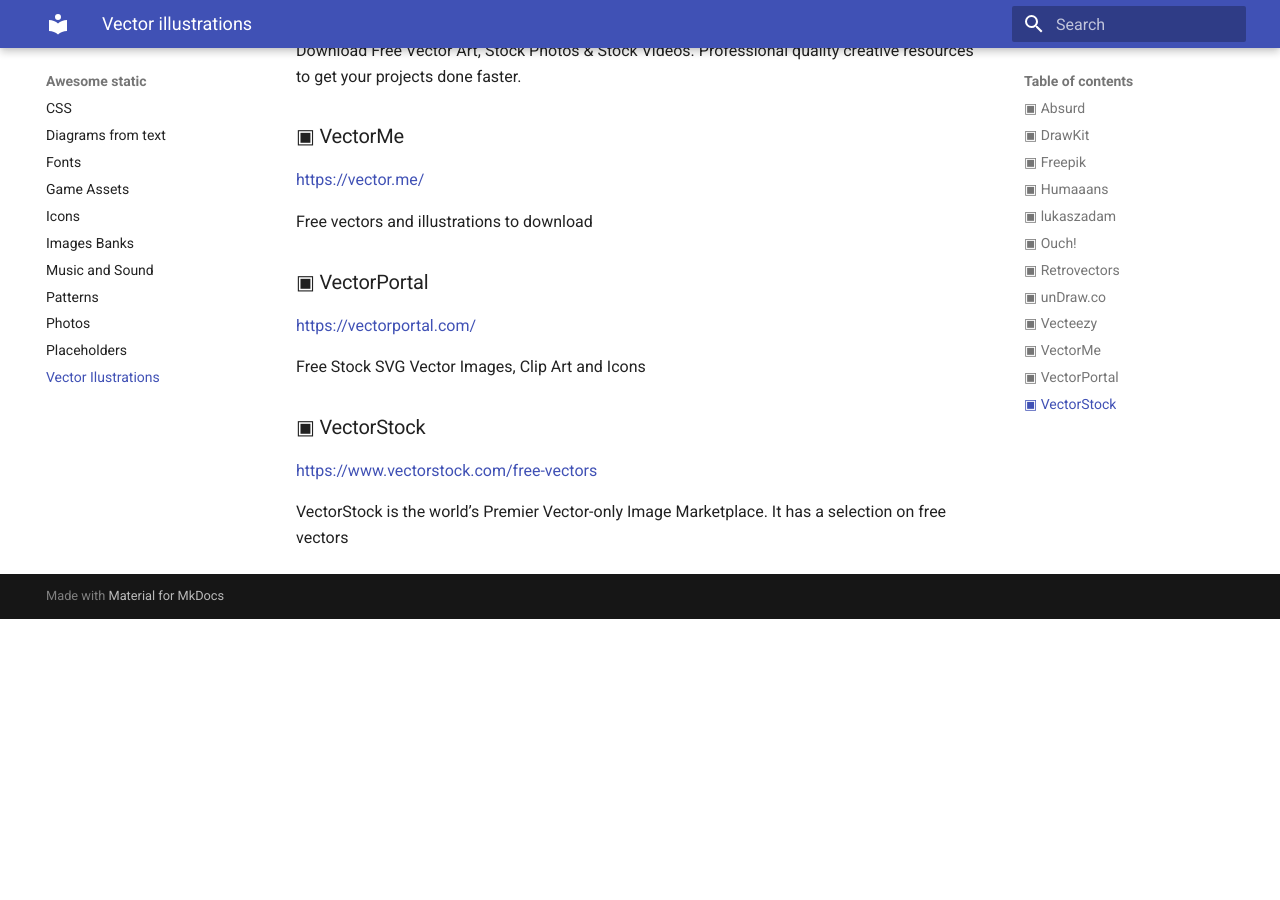
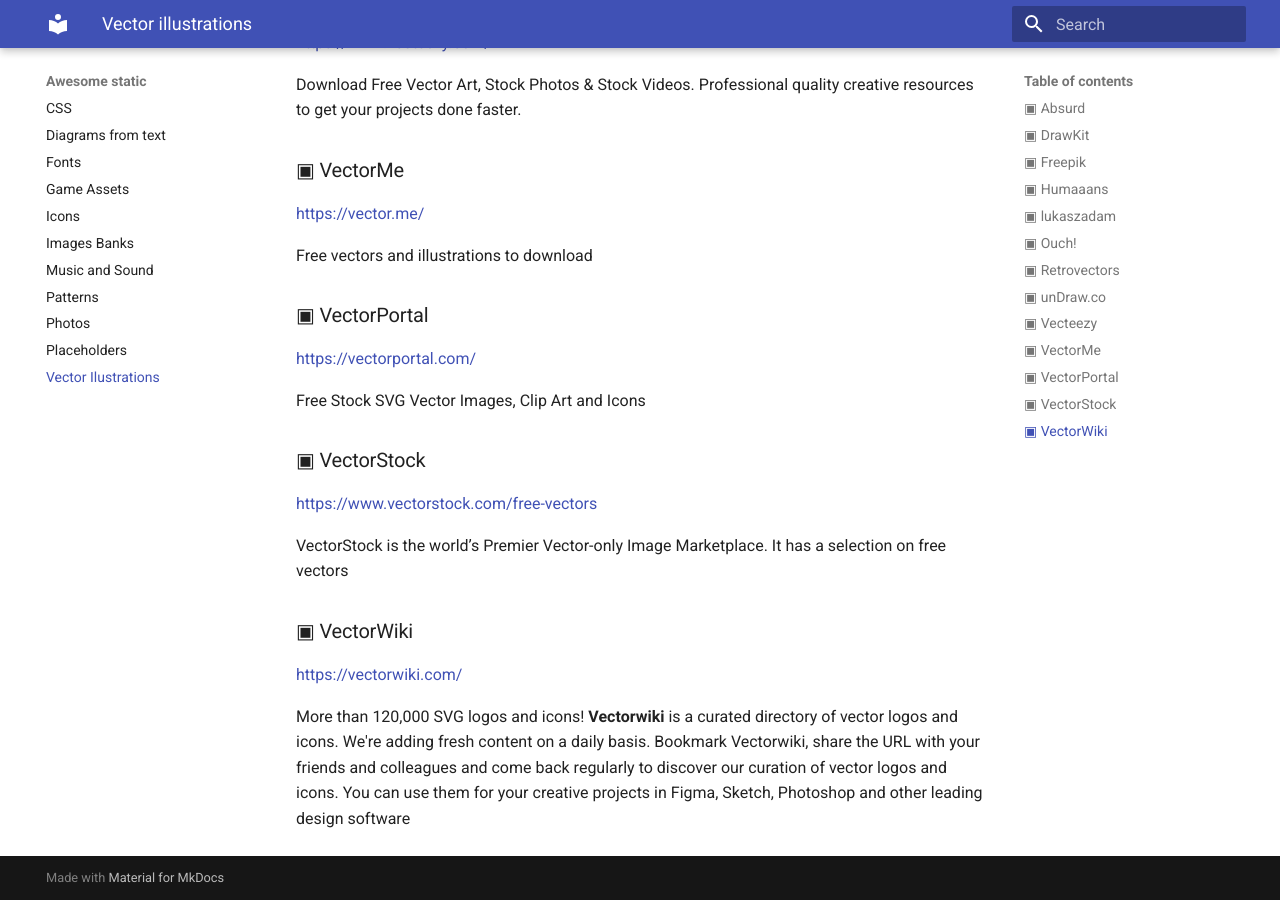
Before and after one commit to euribates/awesome-static, an MkDocs documentation site: the page built from docs/illustrations.md, in a window 1280 px wide and 900 px high, scrolled down 2176 px. Built offline with MkDocs 1.6.1 and Material for MkDocs 9.7.7, drawn with Linux system fonts in a browser that asks for light colours; before the commit the page ends 2795 px from its top, so only the background shows below that.

Commit message:
Add VectorWiki site (Logos)

```diff
--- a/docs/illustrations.md
+++ b/docs/illustrations.md
@@ -91,7 +91,18 @@
 
 ### ▣ VectorStock
 
-<https://www.vectorstock.com/free-vectors>
+[https://www.vectorstock.com/free-vectors](https://www.vectorstock.com/free-vectors)
 
 VectorStock is the world’s Premier Vector-only Image Marketplace. It has a
 selection on free vectors
+
+### ▣ VectorWiki
+
+[https://vectorwiki.com/](https://vectorwiki.com/)
+
+More than 120,000 SVG logos and icons! **Vectorwiki** is a curated directory of
+vector logos and icons. We're adding fresh content on a daily basis. Bookmark
+Vectorwiki, share the URL with your friends and colleagues and come back
+regularly to discover our curation of vector logos and icons. You can use them
+for your creative projects in Figma, Sketch, Photoshop and other leading design
+software
```
Also changed, not shown: docs/index.md (+0 -1 lines).
